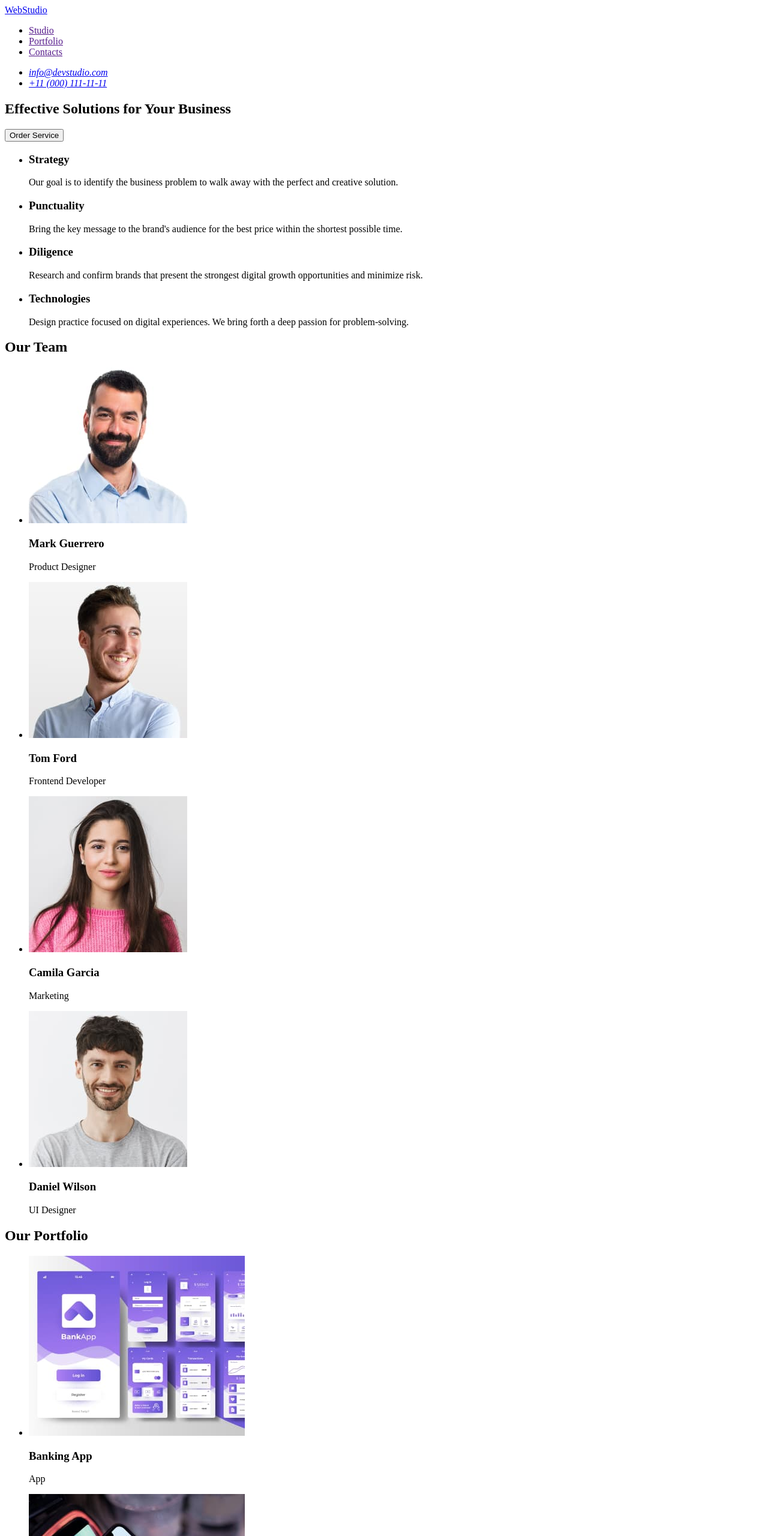
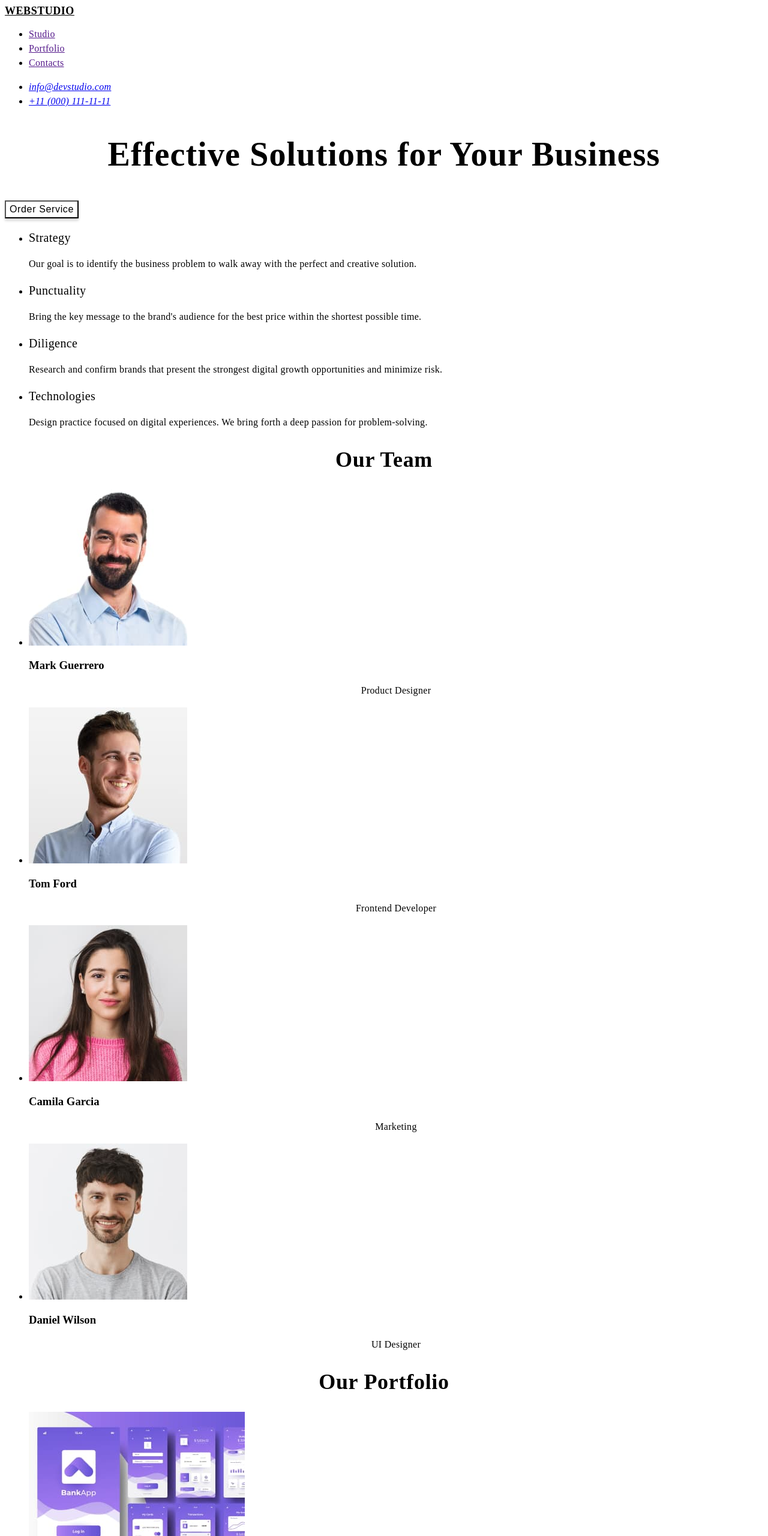
Before and after one commit to AnastasiaAntova/goit-markup-hw-02, a plain HTML site: page index.html in a window 1280 px wide. Shown: the top 2560 px of the page at 60% size. Drawn offline with Linux system fonts and the light colour scheme.

Commit message:
countinue

```diff
--- a/css/styles.css
+++ b/css/styles.css
@@ -0,0 +1,181 @@
+bode {
+  font-family: 'Roboto', 'Raleway',san-serif;
+}
+
+.header {}
+
+.header-navigation {}
+
+.header-logo {
+    font-weight: 700;
+    font-size: 18px;
+    line-height: 1.16;
+    letter-spacing: 0.03em;
+    text-transform: uppercase;
+    color: var(--navy-blue);
+}
+
+.header-logo-color {
+    color: var(--iris);
+}
+
+.header-menu-list {}
+
+.header-menu-item {
+    font-weight: 500;
+    font-size: 16px;
+    line-height: 1.5;
+    letter-spacing: 0.02em;
+    color: var(--navy-blue);
+}
+
+.header-menu-link {}
+
+.header-contact {}
+
+.header-contact-list {}
+
+.header-contact-detail {
+    font-weight: 400;
+    font-size: 16px;
+    line-height: 1.5;
+    letter-spacing: 0.02em;
+    color: var(--slate);
+}
+
+.header-contact-link {}
+
+.hero {}
+
+.hero-title {
+    font-weight: 700;
+    font-size: 56px;
+    line-height: 1.07143;
+    letter-spacing: 0.02em;
+    text-align: center;
+    color: var(--white);
+}
+
+.hero-btn {
+    font-weight: 500;
+    font-size: 16px;
+    line-height: 1.5;
+    letter-spacing: 0.04em;
+    color: var(--white);
+    box-shadow: 0 4px 4px 0 rgba(0, 0, 0, 0.15);
+    background: var(--iris);
+}
+
+.features {}
+
+.features-list {}
+
+.features-list-item {}
+
+.features-title {
+    font-weight: 500;
+    font-size: 20px;
+    line-height: 1.2;
+    letter-spacing: 0.02em;
+    color: var(--navy-blue);
+}
+
+.features-text {
+    font-weight: 400;
+    font-size: 16px;
+    line-height: 1.5;
+    letter-spacing: 0.02em;
+    color: var(--slate);
+}
+
+.team {}
+
+.team-title {
+    font-size: 36px;
+    line-height: 1.11111;
+    letter-spacing: 0.02em;
+    text-transform: capitalize;
+    text-align: center;
+    color: var(--navy-blue);
+}
+
+.team-list {}
+
+.team-list-title {}
+
+.team-logo {} <!--Finish later-->
+
+.team-name {
+    font-family: var(--font-family);
+    font-weight: 500;
+    font-size: 20px;
+    line-height: 1.2;
+    letter-spacing: 0.02em;
+    text-align: enter;
+    color: var(--navy-blue);
+}
+
+.title-text {
+    font-weight: 400;
+    font-size: 16px;
+    line-height: 1.5;
+    letter-spacing: 0.02em;
+    text-align: center;
+    color: var(--slate);
+}
+
+.portfolio {}
+
+.portfolio-title {
+    font-weight: 700;
+    font-size: 36px;
+    line-height: 1.11111;
+    letter-spacing: 0.02em;
+    text-transform: capitalize;
+    text-align: center;
+    color: var(--navy-blue);
+}
+
+.portfolio-list {}
+
+.portfolio-list-item {}
+
+.portfolio-logo {}< !--Finish later-->
+
+.portfolio-name {
+    font-weight: 500;
+    font-size: 20px;
+    line-height: 1.2;
+    letter-spacing: 0.02em;
+    color: var(--navy-blue);
+}
+
+.portfolio-text {
+    font-weight: 400;
+    font-size: 16px;
+    line-height: 1.5;
+    letter-spacing: 0.02em;
+    color: var(--slate);
+}
+
+.footer {}
+
+.fotter-link {
+    font-weight: 700;
+    font-size: 18px;
+    line-height: 1.16667;
+    letter-spacing: 0.03em;
+    text-transform: uppercase;
+    color: var(--cloud);
+}
+
+.footer-text {
+    font-weight: 400;
+    font-size: 16px;
+    line-height: 1.5;
+    letter-spacing: 0.02em;
+    color: var(--cloud);
+}
+.footer-color {
+    color: var(--iris);
+}
--- a/index.html
+++ b/index.html
@@ -7,141 +7,144 @@
     <link rel="srylesheet" href="https://cdnjs.cloudflare.com/ajax/libs/modern-normalize/2.0.0/modern-normalize.min.css
 "/>
     <link rel="stylesheet" href="./css/styles.css"/>
-    <link rel="preconnect" href="https://fonts.google.com/"/>
-    <link rel="" href=""/>
+    <link rel="preconnect" href="https://fonts.googleapis.com">
+    <link rel="preconnect" href="https://fonts.gstatic.com" crossorigin>
+    <link href="https://fonts.googleapis.com/css2?family=Raleway:wght@700&family=Roboto:wght@400;500;700&display=swap"
+          rel="stylesheet">
+
 </head>
 <body>
-    <header>
-    <nav>
-        <a href="./index.html">WebStudio</a>
-    <ul>
-        <li><a href="">Studio</a></li>
-        <li><a href="">Portfolio</a></li>
-        <li><a href="">Contacts</a></li>
+    <header class="header">
+    <nav class="header-navigation">
+        <a class="header-logo" href="./index.html"><span class="header-logo-color"></span>Web</span>Studio</a>
+    <ul class="header-menu-list">
+        <li class="header-menu-item"><a class="header-menu-link" href="">Studio</a></li>
+        <li class="header-menu-item"><a class="header-menu-link" href="">Portfolio</a></li>
+        <li class="header-menu-item"><a class="header-menu-link" href="">Contacts</a></li>
     </ul>
     </nav>
-<address>
-    <ul>
-       <li><a href="mailto:info@devstudio.com">info@devstudio.com</a></li>
-       <li><a href="tel:+110001111111">+11 (000) 111-11-11</a></li>
+<address class="header-contact">
+    <ul class="header-contact-list">
+       <li class="header-contact-detail"><a class="header-contact-link" href="mailto:info@devstudio.com">info@devstudio.com</a></li>
+       <li class="header-contact-detail"><a  class="header-contact-link" href="tel:+110001111111">+11 (000) 111-11-11</a></li>
     </ul>
 </address>
     </header>
     <main>
-        <section>
-          <h1>Effective Solutions for Your Business</h1>
-          <button type="button">Order Service</button>
+        <section class="hero">
+          <h1 class="hero-title">Effective Solutions for Your Business</h1>
+          <button class="hero-btn" type="button">Order Service</button>
         </section>
-        <section>
+        <section class="features">
             <h2 hidden>Features</h2>
-            <ul>
-                <li>
-                    <h3>Strategy</h3>
-                    <p>
+            <ul class="features-list">
+                <li class="features-list-item">
+                    <h3 class="features-title">Strategy</h3>
+                    <p class="features-text">
                         Our goal is to identify the business problem
                         to walk away with the perfect and creative solution.
                     </p>
                 </li>
-                <li>
-                    <h3>Punctuality</h3>
-                    <p>
+                <li class="features-list-item">
+                    <h3 class="features-title">Punctuality</h3>
+                    <p class="features-text">
                        Bring the key message to the brand's audience for the best
                        price within the shortest possible time.
                     </p>
                 </li>
-                <li>
-                    <h3>Diligence</h3>
-                    <p>
+                <li class="features-list-item">
+                    <h3 class="features-title">Diligence</h3>
+                    <p class="features-text">
                        Research and confirm brands that present
                        the strongest digital growth opportunities and minimize risk.
                     </p>
                 </li>
-                <li>
-                    <h3>Technologies</h3>
-                    <p>
+                <li class="features-list-item">
+                    <h3 class="features-title">Technologies</h3>
+                    <p class="features-text">
                         Design practice focused on digital experiences.
                         We bring forth a deep passion for problem-solving.
                     </p>
                 </li>
             </ul>
         </section>
-        <section>
-            <h2>Our Team</h2>
-            <ul>
-                <li>
-                    <img src="./images/img-team1.jpg" alt="Picture of Mark" width="264" height="260"/>
-                    <h3>Mark Guerrero</h3>
-                    <p>Product Designer</p>
+        <section class="team">
+            <h2 class="team-title">Our Team</h2>
+            <ul class="team-list">
+                <li class="team-list-title">
+                    <img class="team-logo" src="./images/img-team1.jpg" alt="Picture of Mark" width="264" height="260"/>
+                    <h3 class="team-name">Mark Guerrero</h3>
+                    <p class="title-text">Product Designer</p>
                 </li>
-                <li>
-                    <img src="./images/img-team2.jpg" alt="Picture of Tom" width="264" height="260"/>
-                    <h3>Tom Ford</h3>
-                    <p>Frontend Developer</p>
+                <li class="team-list-title">
+                    <img class="team-logo" src="./images/img-team2.jpg" alt="Picture of Tom" width="264" height="260"/>
+                    <h3 class="team-name">Tom Ford</h3>
+                    <p class="title-text">Frontend Developer</p>
                 </li>
-                <li>
-                    <img src="./images/img-team3.jpg" alt="Picture of Camila" width="264" height="260"/>
-                    <h3>Camila Garcia</h3>
-                    <p>Marketing</p>
+                <li class="team-list-title">
+                    <img class="team-logo" src="./images/img-team3.jpg" alt="Picture of Camila" width="264" height="260"/>
+                    <h3 class="team-name">Camila Garcia</h3>
+                    <p class="title-text">Marketing</p>
                 </li>
-                <li>
-                    <img src="./images/img-team4.jpg" alt="Picture of Daniel" width="264" height="260"/>
-                    <h3>Daniel Wilson</h3>
-                    <p>UI Designer</p>
+                <li class="team-list-title">
+                    <img class="team-logo" src="./images/img-team4.jpg" alt="Picture of Daniel" width="264" height="260"/>
+                    <h3 class="team-name">Daniel Wilson</h3>
+                    <p class="title-text">UI Designer</p>
                 </li>
             </ul>
         </section>
-        <section>
-            <h2>Our Portfolio</h2>
-            <ul>
-                <li>
-                    <img src="./images/img-device.jpg"
+        <section class="portfolio">
+            <h2 class="portfolio-title">Our Portfolio</h2>
+            <ul class="portfolio-list">
+                <li class="portfolio-list-item">
+                    <img class="portfolio-logo" src="./images/img-device.jpg"
                          alt="BankApp icon"
                          width="360px"/>
-                    <h3>Banking App</h3>
-                    <p>App</p>
+                    <h3 class="portfolio-name">Banking App</h3>
+                    <p class="portfolio-text">App</p>
                 </li>
-                <li>
-                    <img src="./images/img-device2.jpg"
+                <li class="portfolio-list-item">
+                    <img class="portfolio-logo" src="./images/img-device2.jpg"
                          alt="QR-code"
                         width="360px"/>
-                    <h3>Cashless Payment</h3>
-                    <p>Marketing</p>
+                    <h3 class="portfolio-name">Cashless Payment</h3>
+                    <p class="portfolio-text">Marketing</p>
                 </li>
-                <li>
-                    <img src="./images/img-device3.jpg"
+                <li class="portfolio-list-item">
+                    <img class="portfolio-logo" src="./images/img-device3.jpg"
                          alt="Return to Normalcy screen"
                          width="360px"/>
-                    <h3>Meditation App</h3>
-                    <p>App</p>
+                    <h3 class="portfolio-name">Meditation App</h3>
+                    <p class="portfolio-text">App</p>
                 </li>
-                <li>
-                    <img src="./images/img-device4.jpg"
+                <li class="portfolio-list-item">
+                    <img class="portfolio-logo" src="./images/img-device4.jpg"
                          alt="A phone stand for car"
                          width="360px"/>
-                    <h3>Taxi Service</h3>
-                    <p>Marketing</p>
+                    <h3 class="portfolio-name">Taxi Service</h3>
+                    <p class="portfolio-text">Marketing</p>
                 </li>
-                <li>
-                    <img src="./images/img-device5.jpg"
+                <li class="portfolio-list-item">
+                    <img class="portfolio-logo" src="./images/img-device5.jpg"
                          alt="A phone screen"
                          width="360px"/>
-                    <h3>Screen Illustrations</h3>
-                    <p>Design</p>
+                    <h3 class="portfolio-name">Screen Illustrations</h3>
+                    <p class="portfolio-text">Design</p>
                 </li>
-                <li>
-                    <img src="./images/img-device6.jpg"
+                <li class="portfolio-list-item">
+                    <img class="portfolio-logo" src="./images/img-device6.jpg"
                          alt="A girl in headphones"
                          width="360px"/>
-                    <h3>Online Courses</h3>
-                    <p>Marketing</p>
+                    <h3 class="portfolio-name">Online Courses</h3>
+                    <p class="portfolio-text">Marketing</p>
                 </li>
             </ul>
         </section>
 
     </main>
-    <footer>
-        <a href="./index.html">WebStudio</a>
-        <p>
+    <footer class="footer">
+        <a class="fotter-link" href="./index.html"><span class="footer-color"Web></span>Studio</a>
+        <p class="footer-text">
         Increase the flow of customers and sales for your business with digital marketing & growth solutions.
         </p>
     </footer>
```
